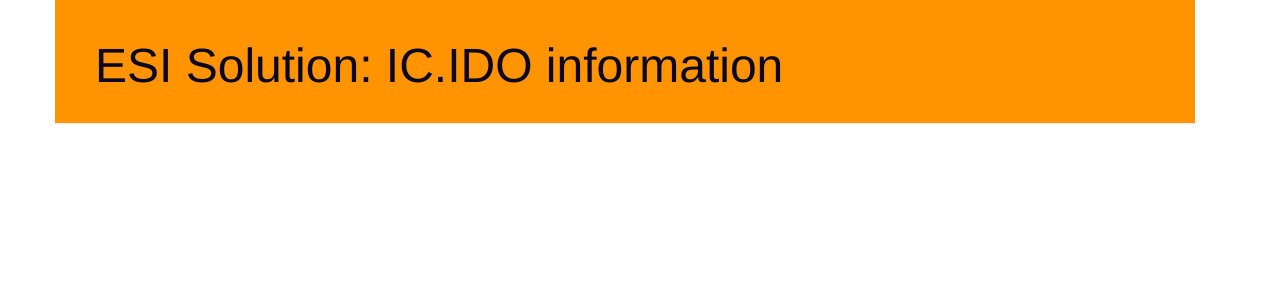
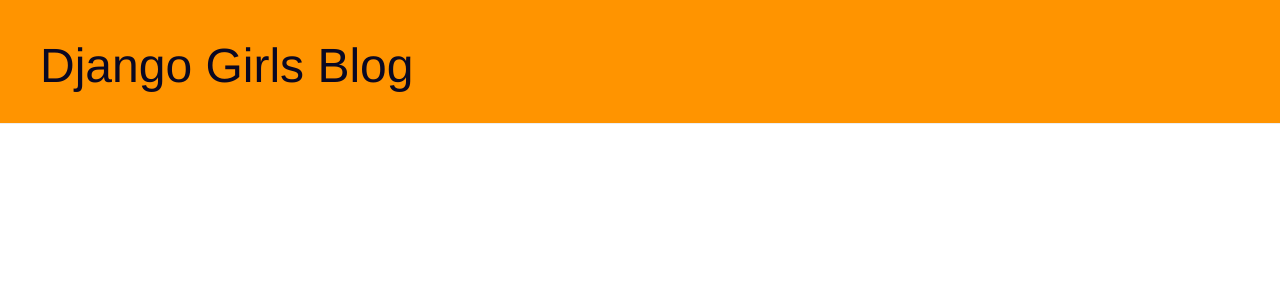
Before and after one commit to JensonSim/django-jbm, a Django app: page / in a window 1280 px wide. Shown: the top 300 px of the page. Run offline with Django 3.2, Linux system fonts and the light colour scheme; data that the repository does not hold is empty; some libraries are stand-ins or nearby versions.

Commit message:
block contents added baseHtml

```diff
--- /dev/null
+++ b/blog/templates/blog/base.html
@@ -0,0 +1,25 @@
+{% load staticfiles %}
+<html>
+    <head>
+        <title>ESI Solution: IC.IDO information
+        </title>
+        <link rel="stylesheet" href="//maxcdn.bootstrapcdn.com/bootstrap/3.2.0/css/bootstrap.min.css">
+        <link rel="stylesheet" href="//maxcdn.bootstrapcdn.com/bootstrap/3.2.0/css/bootstrap-theme.min.css">
+        <link rel="stylesheet" href="{% static 'css/blog.css' %}">
+        <link href="//fonts.googleapis.com/css?family=Lobster&subset=latin,latin-ext" rel="stylesheet" type="text/css">
+
+    </head>
+    <body>
+        <div class="page-header">
+            <h1><a href="/">Django Girls Blog</a></h1>
+        </div>
+        <div class="content container">
+            <div class="row">
+                <div class="col-md-8">
+                {% block content %}
+                {% endblock %}
+                </div>
+            </div>
+        </div>
+    </body>
+</html>
--- a/blog/templates/blog/post_list.html
+++ b/blog/templates/blog/post_list.html
@@ -1,20 +1,7 @@
-{% load staticfiles %}
-<html>
-    <head>
-        <title>ESI Solution: IC.IDO information
-        </title>
-        <link rel="stylesheet" href="//maxcdn.bootstrapcdn.com/bootstrap/3.2.0/css/bootstrap.min.css">
-        <link rel="stylesheet" href="//maxcdn.bootstrapcdn.com/bootstrap/3.2.0/css/bootstrap-theme.min.css">
-        <link rel="stylesheet" href="{% static 'css/blog.css' %}">
-        <link href="//fonts.googleapis.com/css?family=Lobster&subset=latin,latin-ext" rel="stylesheet" type="text/css">
 
-    </head>
-    <body>
-            <div class="content container">
-                <div class="page-header"><h1>ESI Solution: IC.IDO information</h1></div>
-                    <div class="row">
-                        <div class="col-md-8">
-                            {% for post in posts %}
+                     {% extends 'blog/base.html' %}
+                     {% block content %}
+                           {% for post in posts %}
                                 <div class="post">
                                     <div class="date">
                                         <p>published: {{ post.published_date }}</p>
@@ -23,8 +10,4 @@
                                     <p>{{ post.text|linebreaksbr }}</p>
                                 </div>
                             {% endfor %}
-                        </div>
-                    </div>
-                </div>
-    </body>
-</html>
+                        {% endblock %}
```
